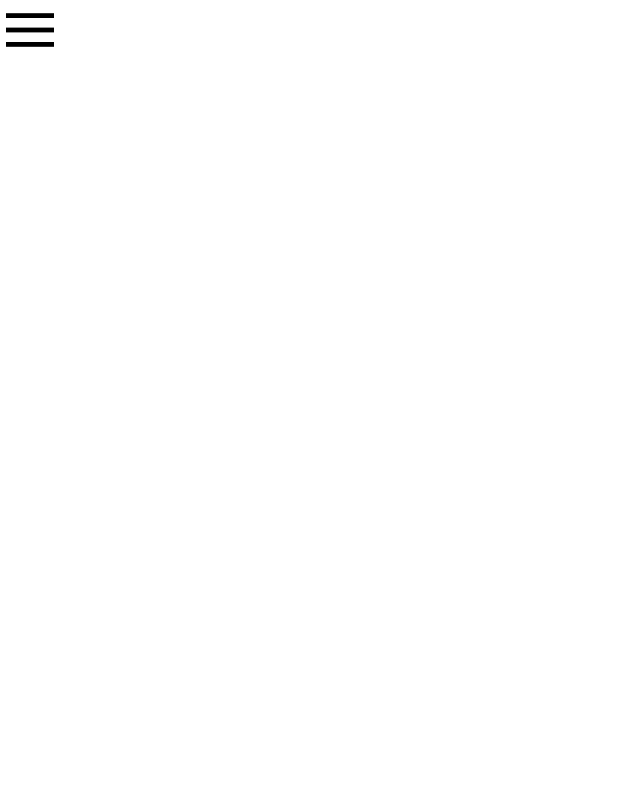
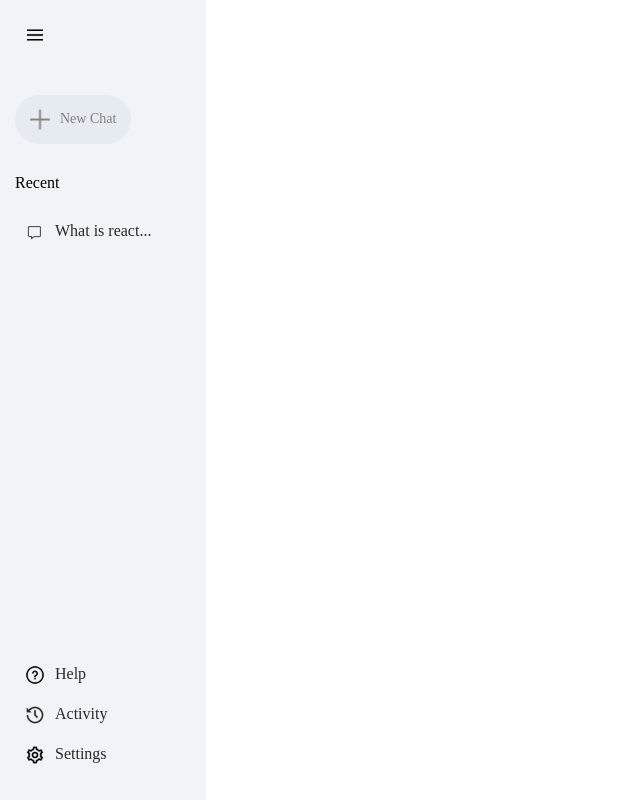
Before and after one commit to Owais-Creates/Gemini-Clone, a React (Vite) app in the folder gemini/: page / in a window 1280 px wide. Shown: the whole page, without its empty margins (0-640 px from the left). Built offline with nearby package versions, Linux system fonts and the light colour scheme.

Commit message:
designed the sidebar component

```diff
--- a/gemini/src/components/sidebar/Sidebar.css
+++ b/gemini/src/components/sidebar/Sidebar.css
@@ -0,0 +1,69 @@
+.sidebar {
+    min-height: 100vh;
+    display: inline-flex;
+    flex-direction: column;
+    justify-content: space-between;
+    background-color: #f0f4f9;
+    padding: 25px 15px;
+}
+
+.sidebar img {
+    width: 20px;
+}
+
+.sidebar .menu {
+    display: block;
+    margin-left: 10px;
+    cursor: pointer;
+}
+
+.sidebar .new-chat {
+    margin-top: 50px;
+    display: inline-flex;
+    align-items: center;
+    gap: 10px;
+    padding: 10px 15px;
+    background-color: #e6eaf1;
+    border-radius: 50px;
+    font-size: 14px;
+    color: grey;
+    cursor: pointer;
+}
+
+.sidebar .recent {
+    display: flex;
+    flex-direction: column;
+}
+
+.sidebar .recent-title {
+    margin-top: 30px;
+    margin-bottom: 20px;
+
+}
+
+.sidebar .recent-entry {
+    display: flex;
+    align-items: start;
+    padding: 10px;
+    padding-right: 40px;
+    border-radius: 50px;
+    color: #282828;
+    cursor: pointer;
+    gap: 10px;
+    transition: 0.5s ease;
+}
+
+.sidebar .recent-entry:hover {
+    background-color: #e2e6eb;
+    transition: 0.5s ease;
+}
+
+.sidebar .bottom{
+    display: flex;
+    flex-direction: column;
+}
+
+.sidebar .bottom-item{
+    padding-right: 10px;
+    cursor: pointer;
+}
--- a/gemini/src/components/sidebar/Sidebar.jsx
+++ b/gemini/src/components/sidebar/Sidebar.jsx
@@ -6,12 +6,41 @@
   return (
     <>
 
-      <div className="top">
-        <img src={assets.menu_icon} alt="" />
-      </div>
+      <div className="sidebar">
+        <div className="top">
+          <img className='menu' src={assets.menu_icon} alt="" />
 
-      <div className="bottom">
+          <div className="new-chat">
+            <img src={assets.plus_icon} alt="" />
+            <p>New Chat</p>
+          </div>
 
+          <div className="recent">
+            <p className="recent-title">Recent</p>
+            <div className="recent-entry">
+              <img src={assets.message_icon} alt="" />
+              <p>What is react...</p>
+            </div>
+          </div>
+
+        </div>
+
+        <div className="bottom">
+          <div className="bottom-item recent-entry">
+            <img src={assets.question_icon} alt="" />
+            <p>Help</p>
+          </div>
+
+          <div className="bottom-item recent-entry">
+            <img src={assets.history_icon} alt="" />
+            <p>Activity</p>
+          </div>
+
+          <div className="bottom-item recent-entry">
+            <img src={assets.setting_icon} alt="" />
+            <p>Settings</p>
+          </div>
+        </div>
       </div>
 
     </>
--- a/gemini/src/index.css
+++ b/gemini/src/index.css
@@ -6,5 +6,5 @@
 
 #root {
   min-height: 100vh;
-  display: flex;
+  /* display: flex; */
 }
```
